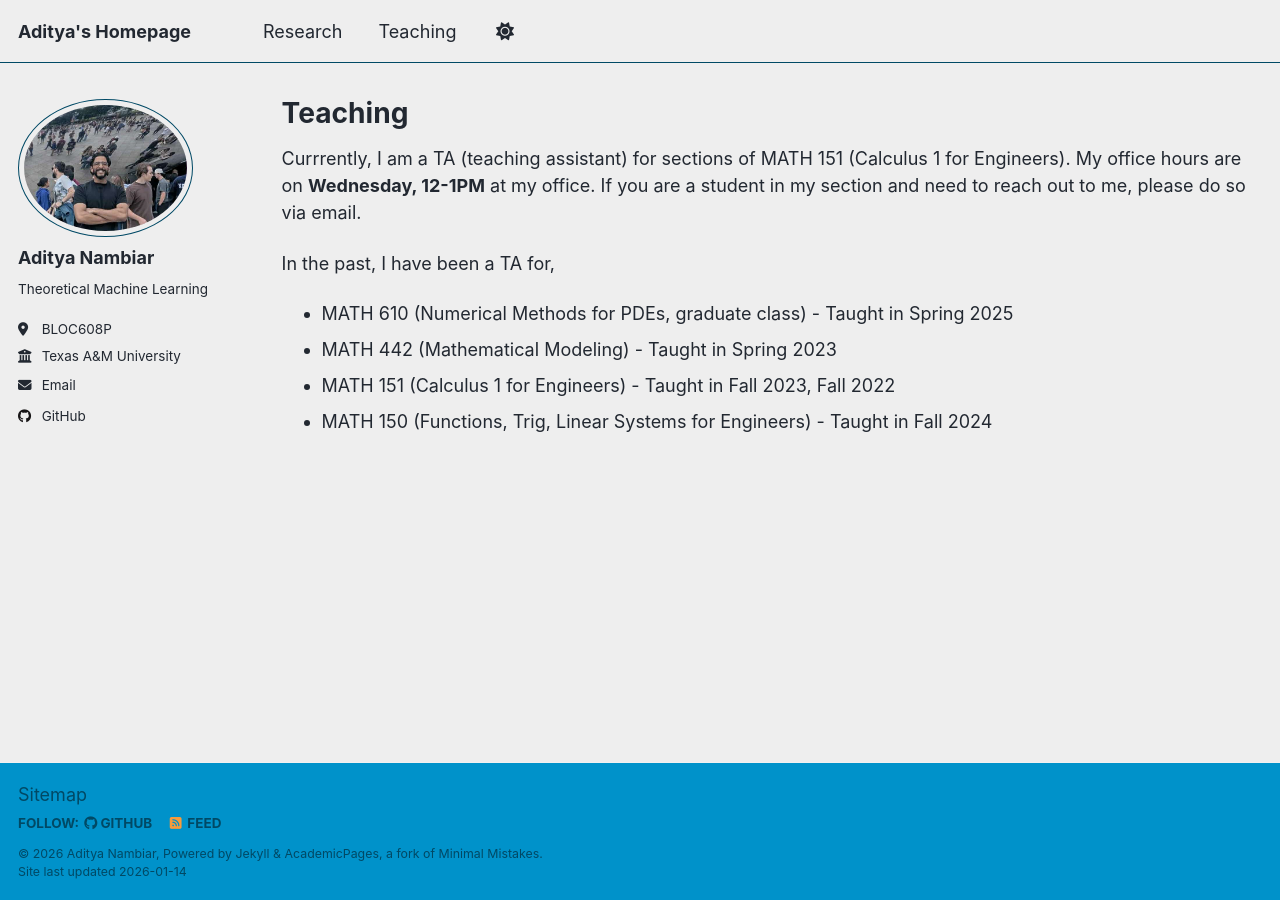
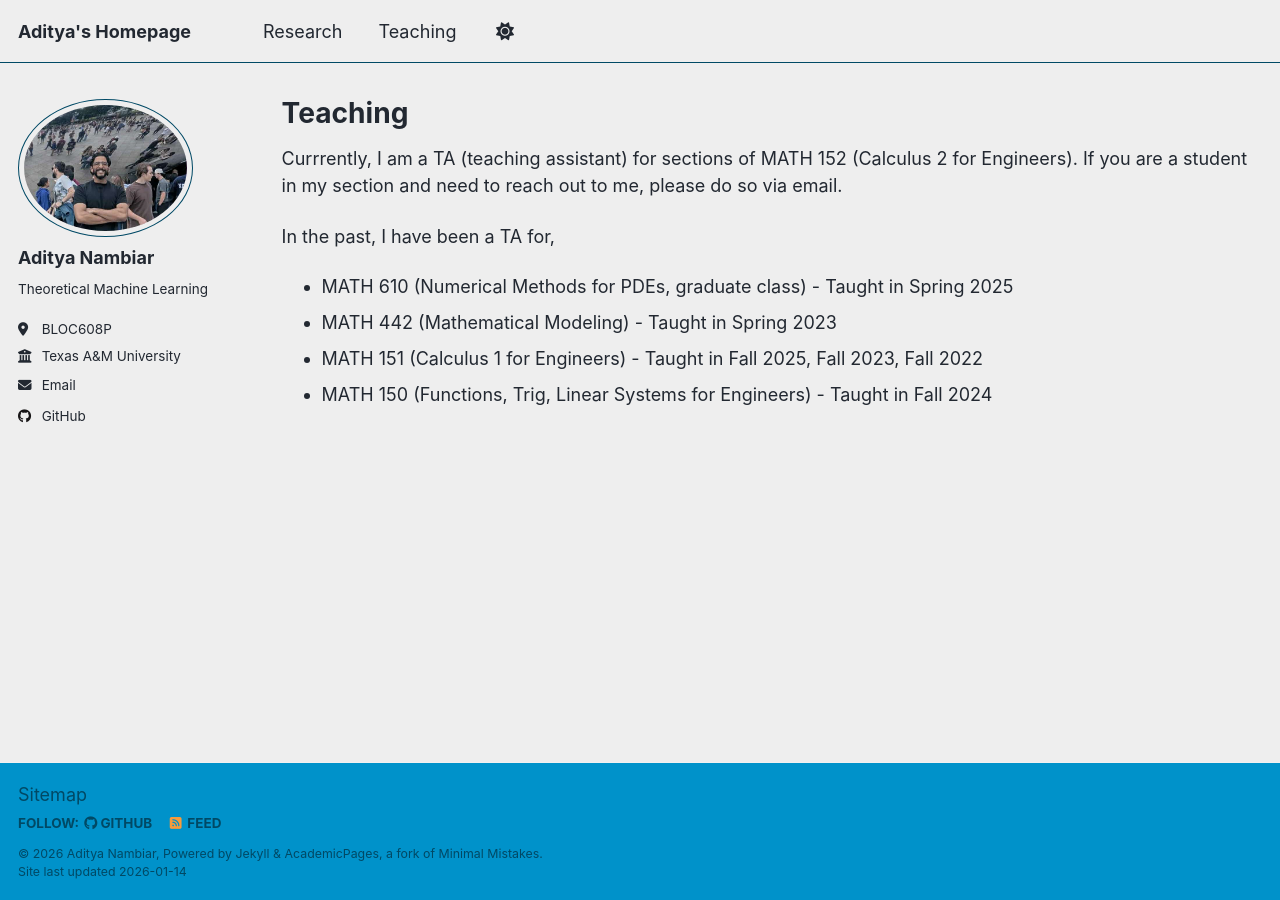
Before and after one commit to aditnambiar-tamu/aditnambiar-tamu.github.io, a Jekyll site: the page built from _pages/teaching.html, in a window 1280 px wide. Built offline with Jekyll 4.4.1, drawn with Linux system fonts in a browser that asks for light colours; a script that is not in the unit is left out.

Commit message:
Update teaching.html

```diff
--- a/_pages/teaching.html
+++ b/_pages/teaching.html
@@ -5,13 +5,12 @@ permalink: /teaching/
 author_profile: true
 ---
 
-<p>Currrently, I am a TA (teaching assistant) for sections of MATH 151 (Calculus 1 for Engineers).
-  My office hours are on <b>Wednesday, 12-1PM</b> at my office. If you are a student in my section and need to reach out to me, please do so via email.</p>
+<p>Currrently, I am a TA (teaching assistant) for sections of MATH 152 (Calculus 2 for Engineers). If you are a student in my section and need to reach out to me, please do so via email.</p>
 <p>In the past, I have been a TA for,
 <ul>
   <li>MATH 610 (Numerical Methods for PDEs, graduate class) - Taught in Spring 2025</li>
   <li>MATH 442 (Mathematical Modeling) - Taught in Spring 2023</li>
-  <li>MATH 151 (Calculus 1 for Engineers) - Taught in Fall 2023, Fall 2022 </li>
+  <li>MATH 151 (Calculus 1 for Engineers) - Taught in Fall 2025, Fall 2023, Fall 2022 </li>
   <li>MATH 150 (Functions, Trig, Linear Systems for Engineers) - Taught in Fall 2024</li>
 </ul></p>
 
```
